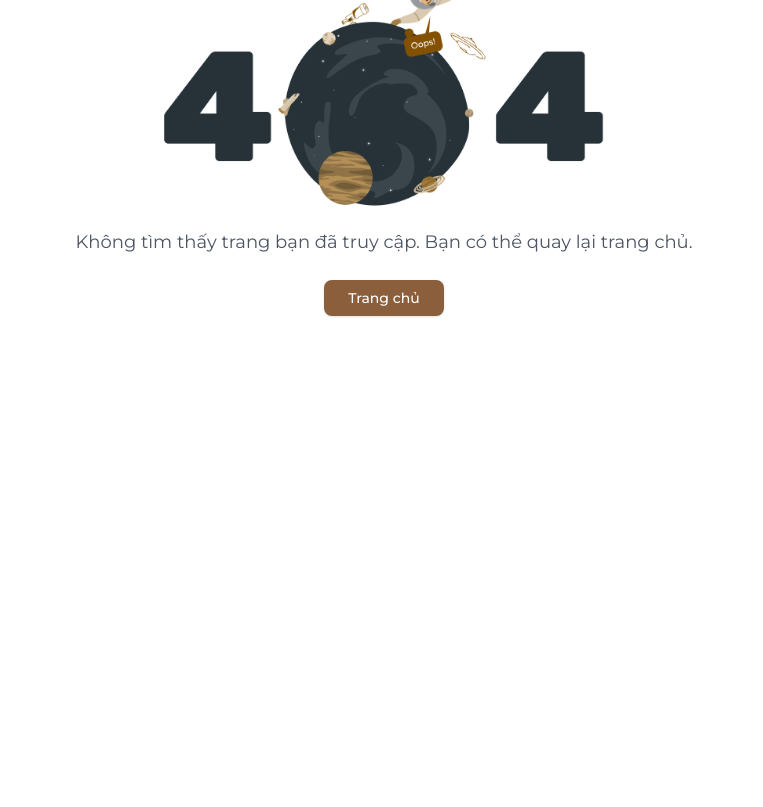
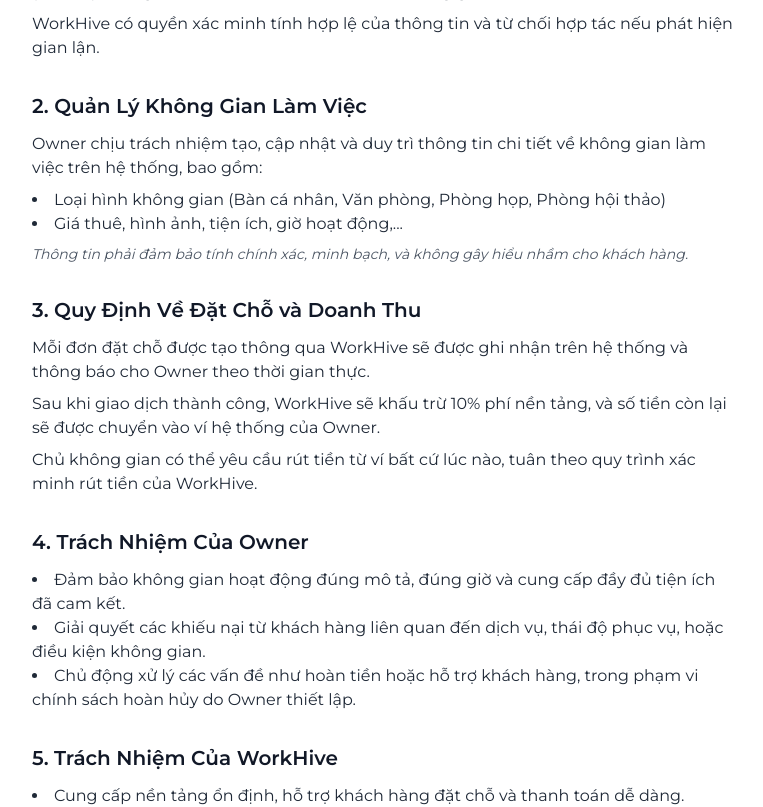
Before and after one commit to PMCdaniel123/SEP490_FE_Clients, a Next.js app: page /policies in a window 1280 px wide. Before the commit this address had no page. Shown: the part 300-1107 px from the top of the page, without its empty margins (256-1019 px from the left). Before the commit the page ends 800 px from the top, so only its background shows below. Built offline with nearby package versions, Linux system fonts and the light colour scheme; no server answers.

Commit message:
fix policies

```diff
--- /dev/null
+++ b/app/(root)/policies/page.tsx
@@ -0,0 +1,106 @@
+import React from "react";
+
+export default function PartnershipTerms() {
+  return (
+    <div className="max-w-3xl mx-auto px-4 sm:px-6 lg:px-8 py-10 text-gray-800">
+      <h1 className="text-2xl sm:text-3xl font-bold text-primary mb-8 text-center">
+        Điều Khoản Hợp Tác Giữa Chủ Không Gian và Nền Tảng WorkHive
+      </h1>
+
+      <div className="space-y-8">
+        <Section
+          title="1. Đăng Ký và Xác Minh"
+          content={[
+            "Chủ không gian phải cung cấp thông tin chính xác, bao gồm: giấy phép kinh doanh (nếu có), thông tin liên hệ, và mô tả chi tiết về không gian làm việc.",
+            "WorkHive có quyền xác minh tính hợp lệ của thông tin và từ chối hợp tác nếu phát hiện gian lận.",
+          ]}
+        />
+
+        <Section
+          title="2. Quản Lý Không Gian Làm Việc"
+          content={[
+            "Owner chịu trách nhiệm tạo, cập nhật và duy trì thông tin chi tiết về không gian làm việc trên hệ thống, bao gồm:",
+          ]}
+          list={[
+            "Loại hình không gian (Bàn cá nhân, Văn phòng, Phòng họp, Phòng hội thảo)",
+            "Giá thuê, hình ảnh, tiện ích, giờ hoạt động,...",
+          ]}
+          note="Thông tin phải đảm bảo tính chính xác, minh bạch, và không gây hiểu nhầm cho khách hàng."
+        />
+
+        <Section
+          title="3. Quy Định Về Đặt Chỗ và Doanh Thu"
+          content={[
+            "Mỗi đơn đặt chỗ được tạo thông qua WorkHive sẽ được ghi nhận trên hệ thống và thông báo cho Owner theo thời gian thực.",
+            "Sau khi giao dịch thành công, WorkHive sẽ khấu trừ 10% phí nền tảng, và số tiền còn lại sẽ được chuyển vào ví hệ thống của Owner.",
+            "Chủ không gian có thể yêu cầu rút tiền từ ví bất cứ lúc nào, tuân theo quy trình xác minh rút tiền của WorkHive.",
+          ]}
+        />
+
+        <Section
+          title="4. Trách Nhiệm Của Owner"
+          list={[
+            "Đảm bảo không gian hoạt động đúng mô tả, đúng giờ và cung cấp đầy đủ tiện ích đã cam kết.",
+            "Giải quyết các khiếu nại từ khách hàng liên quan đến dịch vụ, thái độ phục vụ, hoặc điều kiện không gian.",
+            "Chủ động xử lý các vấn đề như hoàn tiền hoặc hỗ trợ khách hàng, trong phạm vi chính sách hoàn hủy do Owner thiết lập.",
+          ]}
+        />
+
+        <Section
+          title="5. Trách Nhiệm Của WorkHive"
+          list={[
+            "Cung cấp nền tảng ổn định, hỗ trợ khách hàng đặt chỗ và thanh toán dễ dàng.",
+            "Đảm bảo thông tin của Owner được hiển thị công khai, minh bạch đến người dùng.",
+            "Hỗ trợ quảng bá không gian trên các kênh truyền thông hoặc chương trình khuyến mãi (nếu tham gia).",
+          ]}
+        />
+
+        <Section
+          title="6. Chấm Dứt Hợp Tác"
+          content={[
+            "Mỗi bên có quyền đơn phương chấm dứt hợp tác bằng thông báo trước ít nhất 7 ngày.",
+            "Nếu Owner vi phạm điều khoản hoặc gây ảnh hưởng xấu đến trải nghiệm người dùng, WorkHive có quyền tạm khóa hoặc xóa không gian khỏi hệ thống mà không hoàn tiền.",
+          ]}
+        />
+
+        <Section
+          title="7. Cam Kết Chung"
+          content={[
+            "Việc sử dụng nền tảng đồng nghĩa với việc Owner đồng ý với các điều khoản nêu trên.",
+            "Hai bên hợp tác trên nguyên tắc minh bạch, linh hoạt, không ràng buộc pháp lý phức tạp, hướng đến trải nghiệm tối ưu cho người dùng.",
+          ]}
+        />
+      </div>
+    </div>
+  );
+}
+
+interface SectionProps {
+  title: string;
+  content?: string[];
+  list?: string[];
+  note?: string;
+}
+
+function Section({ title, content = [], list = [], note }: SectionProps) {
+  return (
+    <section>
+      <h2 className="text-lg sm:text-xl font-semibold text-gray-900 mb-3">
+        {title}
+      </h2>
+      {content.map((text, idx) => (
+        <p key={idx} className="mb-2 text-sm sm:text-base leading-relaxed">
+          {text}
+        </p>
+      ))}
+      {list.length > 0 && (
+        <ul className="list-disc list-inside text-sm sm:text-base mb-2">
+          {list.map((item, idx) => (
+            <li key={idx}>{item}</li>
+          ))}
+        </ul>
+      )}
+      {note && <p className="italic text-sm text-gray-600">{note}</p>}
+    </section>
+  );
+}
--- a/components/signup-form/become-owner-form.tsx
+++ b/components/signup-form/become-owner-form.tsx
@@ -11,6 +11,8 @@ import { useState } from "react";
 import { toast } from "react-toastify";
 import { LoadingOutlined } from "@ant-design/icons";
 import { BASE_URL } from "@/constants/environments";
+import { Checkbox } from "../ui/checkbox";
+import { useRouter } from "next/navigation";
 
 export type FormInputs = z.infer<typeof signupOwnerSchema>;
 
@@ -24,6 +26,8 @@ export default function BecomeOwnerForm({ onClose }: { onClose: () => void }) {
   });
 
   const [isLoading, setIsLoading] = useState(false);
+  const [checked, setChecked] = useState(false);
+  const router = useRouter();
 
   const handleSignUp = async (data: FormInputs) => {
     setIsLoading(true);
@@ -159,11 +163,31 @@ export default function BecomeOwnerForm({ onClose }: { onClose: () => void }) {
               </p>
             )}
           </div>
+          <div className="flex items-center gap-2">
+            <Checkbox
+              checked={checked}
+              onCheckedChange={(checked) => setChecked(!!checked)}
+              className="text-white"
+            />
+            <label
+              htmlFor="accept"
+              className="ml-2 text-sm font-medium text-gray-900"
+            >
+              Tôi đã đọc và đồng ý với{" "}
+              <span
+                className="text-primary underline hover:text-secondary cursor-pointer"
+                onClick={() => router.push("/policies")}
+              >
+                các điều khoản của WorkHive
+              </span>
+              .
+            </label>
+          </div>
           <div className="text-center w-full">
             <Button
               type="submit"
-              className="text-white py-6 font-semibold w-3/5"
-              disabled={isLoading}
+              className="text-white py-6 font-semibold w-3/5 disabled:opacity-50 disabled:cursor-not-allowed"
+              disabled={isLoading || !checked}
             >
               {isLoading ? (
                 <LoadingOutlined style={{ color: "white" }} />
```
